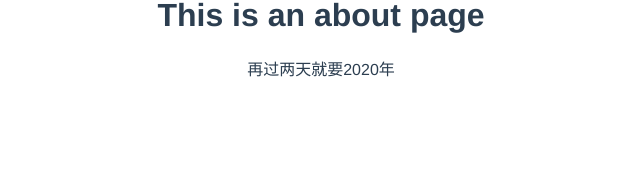
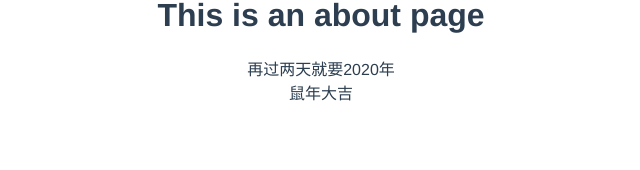
Before and after one commit to wjq666666/vueInduction, a Vue app: page /about in a window 1280 px wide. Shown: the part 110-280 px from the top of the page, without its empty margins (319-959 px from the left). Built offline with nearby package versions, Linux system fonts and the light colour scheme.

Commit message:
wjq/test2

```diff
--- a/src/views/About.vue
+++ b/src/views/About.vue
@@ -2,5 +2,6 @@
   <div class="about">
     <h1>This is an about page</h1>
     <div>再过两天就要2020年</div>
+    <div>鼠年大吉</div>
   </div>
 </template>
--- a/src/views/Home.vue
+++ b/src/views/Home.vue
@@ -4,6 +4,7 @@
     <HelloWorld msg="Welcome to Your Vue.js App"/>
     <div>This is home page</div>
     <div>再过两天就要2020年</div>
+    <div>鼠年大吉</div>
   </div>
 </template>
 
```
